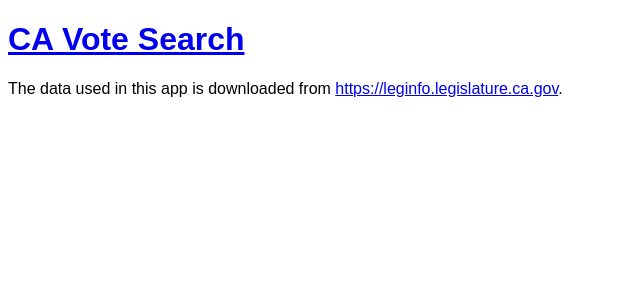
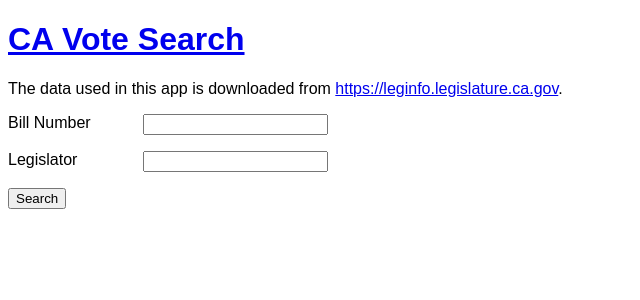
Before and after one commit to alexhad6/CA-Vote-Search, a SvelteKit app: page / in a window 1280 px wide. Shown: the top 300 px of the page, without its empty margins (0-640 px from the left). Built offline with nearby package versions, Linux system fonts and the light colour scheme.

Commit message:
Add initial search form and page

```diff
--- /dev/null
+++ b/src/lib/components/TextInput.svelte
@@ -0,0 +1,16 @@
+<script lang="ts">
+	export let label: string;
+	export let name: string;
+</script>
+
+<label>
+	{label}
+	<input {name} />
+</label>
+
+<style>
+	label {
+		display: flex;
+		justify-content: space-between;
+	}
+</style>
--- a/src/lib/components/index.ts
+++ b/src/lib/components/index.ts
@@ -1 +1,2 @@
 export { default as Link } from "./Link.svelte";
+export { default as TextInput } from "./TextInput.svelte";
--- a/src/routes/+page.svelte
+++ b/src/routes/+page.svelte
@@ -1,8 +1,26 @@
 <script lang="ts">
 	import { CA_LEGISLATURE_URL } from "$lib/constants";
-	import { Link } from "$lib/components";
+	import { Link, TextInput } from "$lib/components";
 </script>
 
 <p>
 	The data used in this app is downloaded from <Link url={CA_LEGISLATURE_URL} new_page />.
 </p>
+
+<form action="search">
+	<div class="fields">
+		<TextInput label="Bill Number" name="bill-number" />
+		<TextInput label="Legislator" name="legislator" />
+	</div>
+	<input type="submit" value="Search" />
+</form>
+
+<style>
+	.fields {
+		display: flex;
+		flex-direction: column;
+		row-gap: 1rem;
+		margin-bottom: 1rem;
+		max-width: 20rem;
+	}
+</style>
--- /dev/null
+++ b/src/routes/search/+page.server.ts
@@ -0,0 +1 @@
+export const prerender = false;
--- a/svelte.config.js
+++ b/svelte.config.js
@@ -7,7 +7,7 @@ export default {
 	kit: {
 		adapter: adapter({
 			routes: {
-				exclude: ["/*"],
+				include: ["/search"],
 			},
 		}),
 	},
```
Also changed, not shown: src/routes/search/+page.svelte (added, +7 -0 lines).
